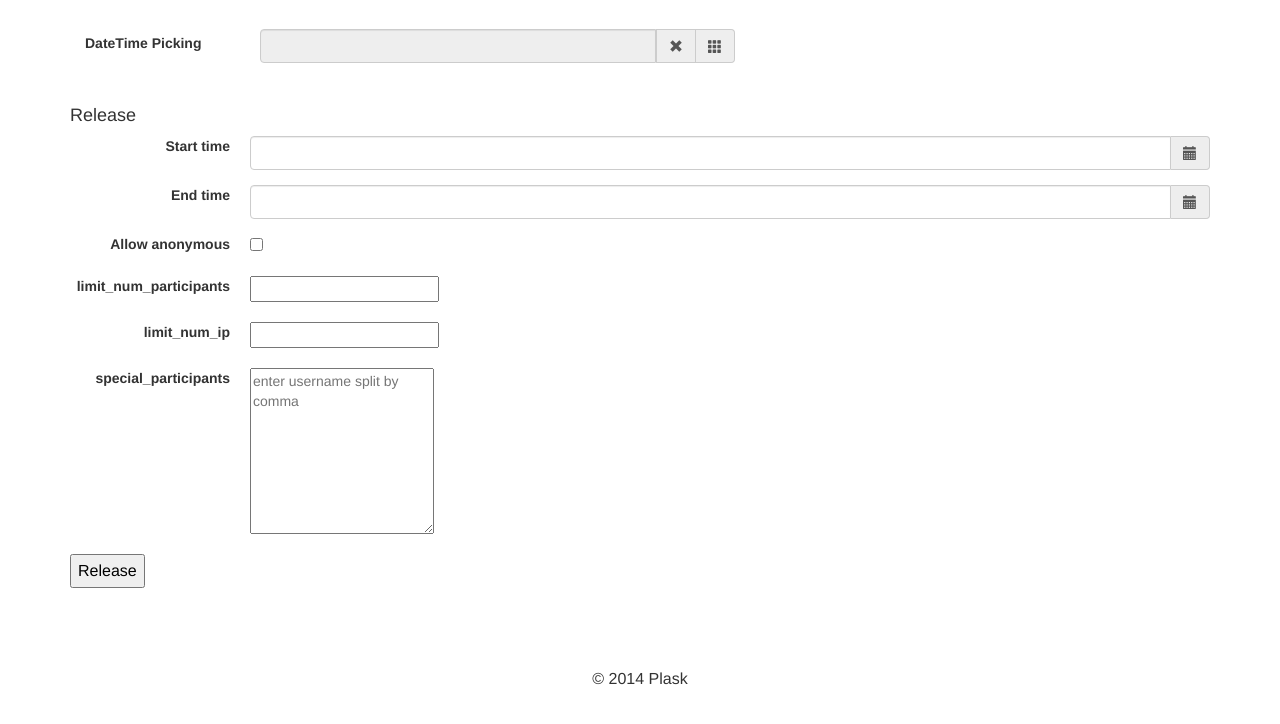
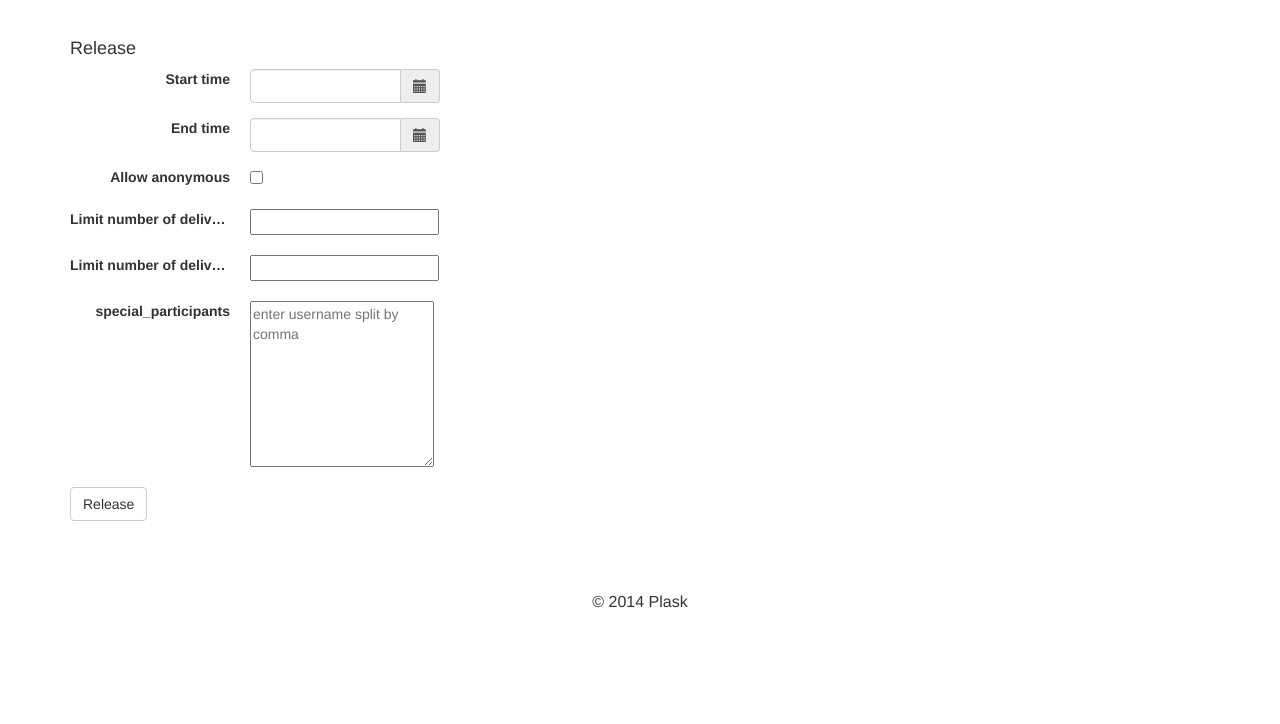
Before and after one commit to yangsiy/Plask, a Flask app: page /questionnaire/1/release in a window 1280 px wide. Shown: the part 51-775 px from the top of the page. Run offline with Flask 2, Linux system fonts and the light colour scheme; a user stored in the database is signed in; some libraries are stand-ins or nearby versions.

Commit message:
release: fix bugs when form input is null

```diff
--- a/app/release_views.py
+++ b/app/release_views.py
@@ -12,12 +12,41 @@ import pickle
 def release(questionnaire_id):
     def get_security():
       security = []
-      security.append(request.form['is_allow_anonymous'])
-      security.append(request.form['limit_num_participants'])
-      security.append(request.form['limit_num_ip'])
 
-      special_participants = request.form['special_participants'].split(',')
+      if 'is_allow_anonymous' not in request.form:
+        is_allow_anonymous = 0
+      else:
+        is_allow_anonymous = 1
+
+      if 'limit_num_participants' not in request.form:
+        limit_num_participants = 0
+      else:
+        if request.form['limit_num_participants'] == '':
+          limit_num_participants = 0
+        else:
+          limit_num_participants = int(request.form['limit_num_participants'])
+
+      if 'limit_num_ip' not in request.form:
+        limit_num_ip = 0
+      else:
+        if request.form['limit_num_ip'] == '':
+          limit_num_ip = 0
+        else:
+          limit_num_ip = int(request.form['limit_num_ip'])
+
+      if 'special_participants' not in request.form:
+        special_participants = []
+      else:
+        if request.form['special_participants'] == '':
+          special_participants = []
+        else:
+          special_participants = request.form['special_participants'].split(',')
+
+      security.append(is_allow_anonymous)
+      security.append(limit_num_participants)
+      security.append(limit_num_ip)
       security.append(special_participants)
+      print security
       return security
 
     if request.method == 'POST':
@@ -35,7 +64,7 @@ def release(questionnaire_id):
         db.session.add(release)
         db.session.commit()
         flash("Release successfully")
-        return redirect(url_for('questionnaire/<int:questionnaire_id>'))
+        return redirect(url_for('questionnaire'))
 
     flash("Start time is later then end time")
 
--- a/app/templates/release.html
+++ b/app/templates/release.html
@@ -3,39 +3,13 @@
 {% block content %}
 <link type="text/css" rel="stylesheet" href="{{ url_for('static', filename='css/bootstrap-datetimepicker.css') }}">
 <script type="text/javascript" src="{{ url_for('static', filename='js/bootstrap-datetimepicker.js') }}"></script>
-<script type="text/javascript" src="{{ url_for('static', filename='js/bootstrap-datetimepicker.uk.js') }}"></script>
-<script type="text/javascript">
-    $('.form_datetime').datetimepicker({
-        language:  'uk',
-        weekStart: 1,
-        todayBtn:  1,
-        autoclose: 1,
-        todayHighlight: 1,
-        startView: 2,
-        forceParse: 0,
-        showMeridian: 1
-    });
-    // $(".form_datetime").datetimepicker({
-    //     format: "yyyy-MM-dd hh:mm:ss",
-    //     autoclose: 1
-    // });
-</script>
-            <div class="form-group">
-                <label for="dtp_input1" class="col-md-2 control-label">DateTime Picking</label>
-                <div class="input-group date form_datetime col-md-5" data-date="1979-09-16T05:25:07Z" data-date-format="dd MM yyyy - HH:ii p" data-link-field="dtp_input1">
-                    <input class="form-control" size="16" type="text" value="" readonly>
-                    <span class="input-group-addon"><span class="glyphicon glyphicon-remove"></span></span>
-                    <span class="input-group-addon"><span class="glyphicon glyphicon-th"></span></span>
-                </div>
-                <input type="hidden" id="dtp_input1" value="" /><br/>
-            </div>
 
 <h4>Release</h4>
 <form action="" method="post" name="release">
     <dl class="dl-horizontal form-group">
         <dt>Start time</dt>
-        <dd class="input-group date form_datetime">
-            <input type="text" class="input-medium form-control"
+        <dd class="input-group date form_datetime col-md-2" data-date-format="yyyy-mm-dd hh:ii:ss">
+            <input type="text" class="form-control"
                    id="start_time" name="start_time"
                    required>
             <span class="input-group-addon"><span class="glyphicon glyphicon-calendar"></span></span>
@@ -44,26 +18,25 @@
 
     <dl class="dl-horizontal form-group">
         <dt>End time</dt>
-        <dd class="input-group date form_datetime">
-            <input type="text" class="input-medium form-control"
+        <dd class="input-group date form_datetime col-md-2" data-date-format="yyyy-mm-dd hh:ii:ss">
+            <input type="text" class="form-control"
                    id="end_time" name="end_time"
-                    >
+                   required>
             <span class="input-group-addon"><span class="glyphicon glyphicon-calendar"></span></span>
         </dd>
     </dl>
 
     <dl class="dl-horizontal">
         <dt>Allow anonymous</dt>
-        <dd class="input-append date form_datetime">
-            <input type="checkbox" class="input-medium"
+        <dd>
+            <input type="checkbox"
                    id="is_allow_anonymous" name="is_allow_anonymous"
                     >
-            <span class="add-on"><i class="icon-th"></i></span>
         </dd>
     </dl>
 
     <dl class="dl-horizontal">
-        <dt>limit_num_participants</dt>
+        <dt>Limit number of deliveries for each participant</dt>
         <dd>
             <input type="text" class="input-xlarge"
                    id="limit_num_participants" name="limit_num_participants"
@@ -72,7 +45,7 @@
     </dl>
 
     <dl class="dl-horizontal">
-        <dt>limit_num_ip</dt>
+        <dt>Limit number of deliveries for IP address</dt>
         <dd>
             <input type="text" class="input-xlarge"
                    id="limit_num_ip" name="limit_num_ip"
@@ -89,6 +62,20 @@
         </dd>
     </dl>
 
-    <p><input type="submit" value="Release"></p>
+    <button class="btn btn-large btn-default" type="submit">Release
+    </button>
 </form>
+
+<script type="text/javascript">
+    $('.form_datetime').datetimepicker({
+        weekStart: 1,
+        todayBtn: 1,
+        autoclose: 1,
+        todayHighlight: 1,
+        startView: 2,
+        forceParse: 0,
+        showMeridian: 1
+    });
+</script>
+
 {% endblock %}
```
